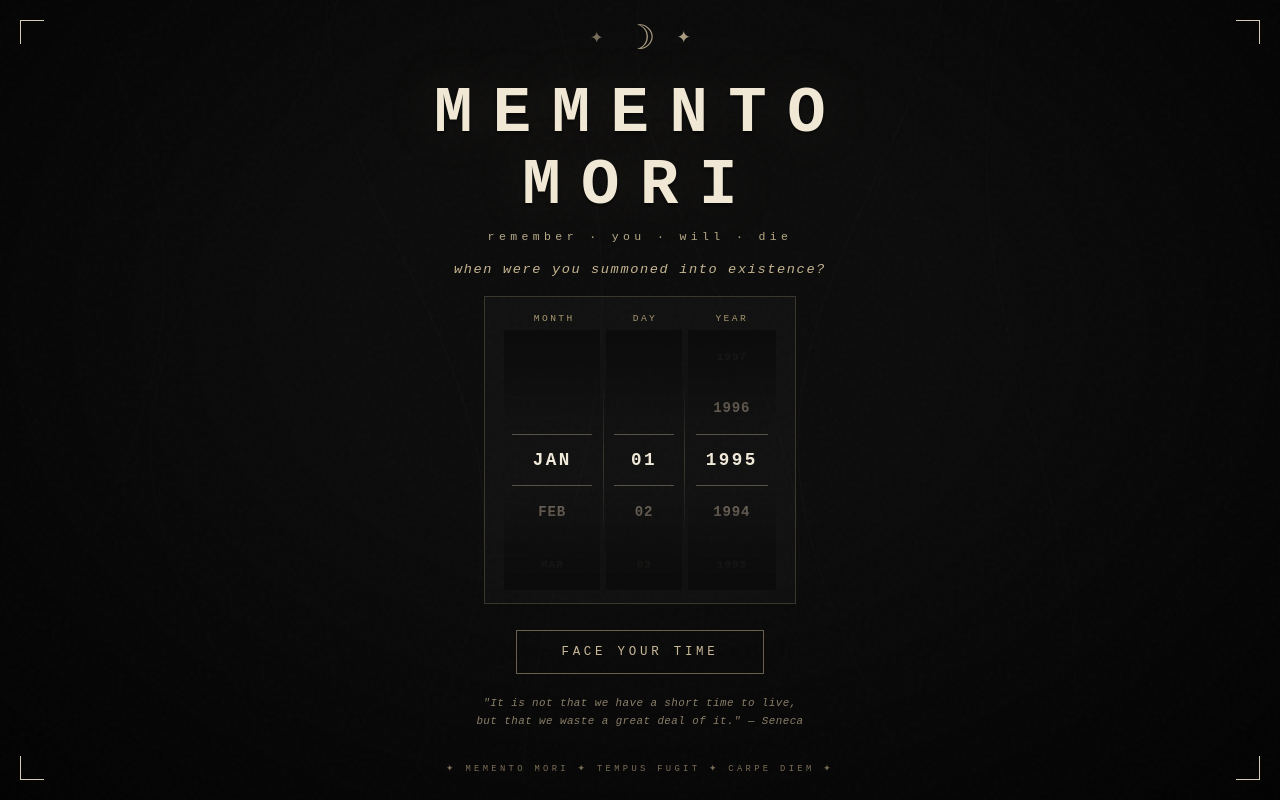
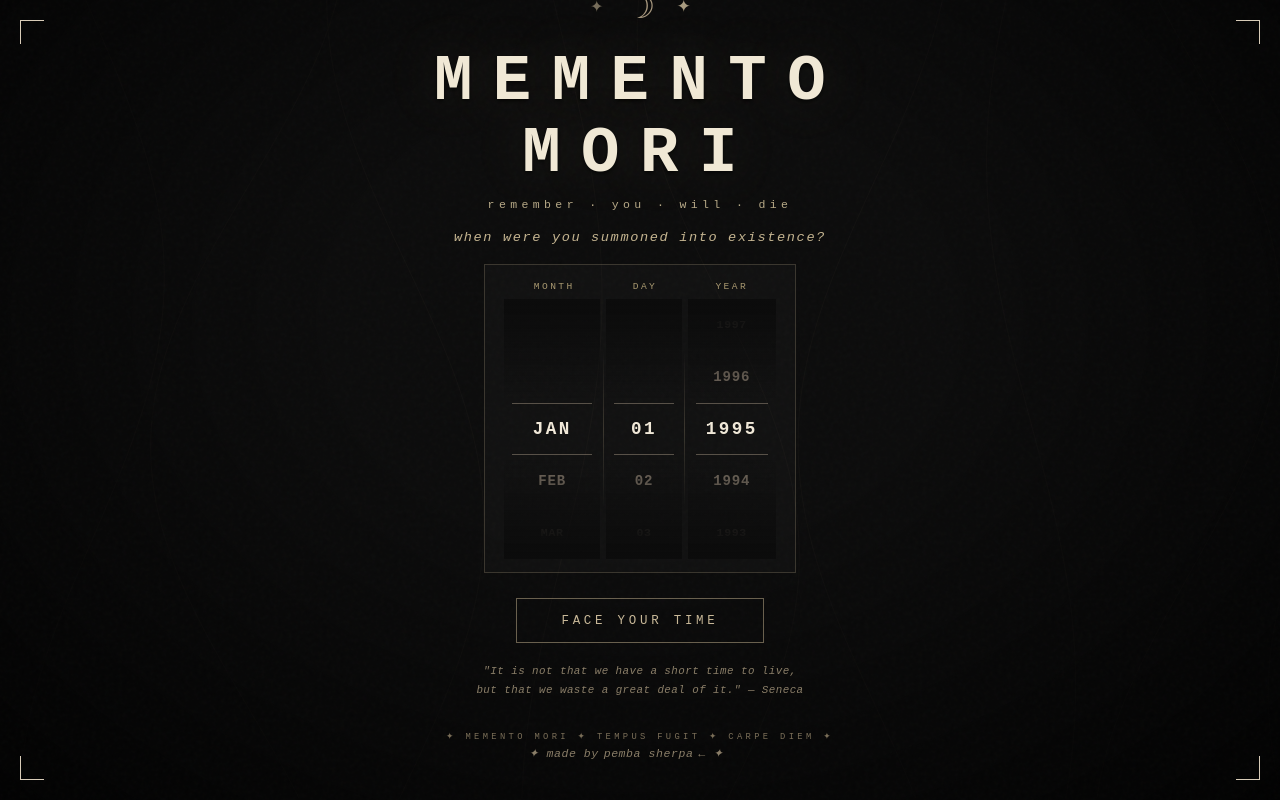
Before and after one commit to PembaSrpa/MementoMori, a Next.js app: page / in a window 1280 px wide. Built offline with nearby package versions, Linux system fonts and the light colour scheme.

Commit message:
artt-folio

```diff
--- a/src/MementoMori.jsx
+++ b/src/MementoMori.jsx
@@ -1,5 +1,6 @@
 "use client";
 import { useState, useEffect, useRef, useCallback } from "react";
+import Link from "next/link";
 
 const MODES = [
   { key: "seconds", label: "SECONDS" },
@@ -369,7 +370,13 @@ export default function MementoMori() {
         </div>
       )}
 
-      <div style={s.footer}>✦ MEMENTO MORI ✦ TEMPUS FUGIT ✦ CARPE DIEM ✦</div>
+      <div style={s.footer}>✦ MEMENTO MORI ✦ TEMPUS FUGIT ✦ CARPE DIEM ✦ <br />
+        <span style={s.quote}>✦ made by <Link href="https://artt-folio.vercel.app/" target="_blank" rel="noopener noreferrer">
+          <span className="back-btn">pemba sherpa</span></Link>
+            ← ✦
+          </span>
+      </div>
+      <div style={s.footer}></div>
     </div>
   );
 }
@@ -551,6 +558,7 @@ const s = {
     fontSize: "0.72rem", fontStyle: "italic",
     color: "#8a7e68", letterSpacing: "0.05em",
     maxWidth: 360, lineHeight: 2,
+    alignItems: "center", display: "flex", gap: "0.3rem", justifyContent: "center",
   },
   footer: {
     position: "relative",
```
